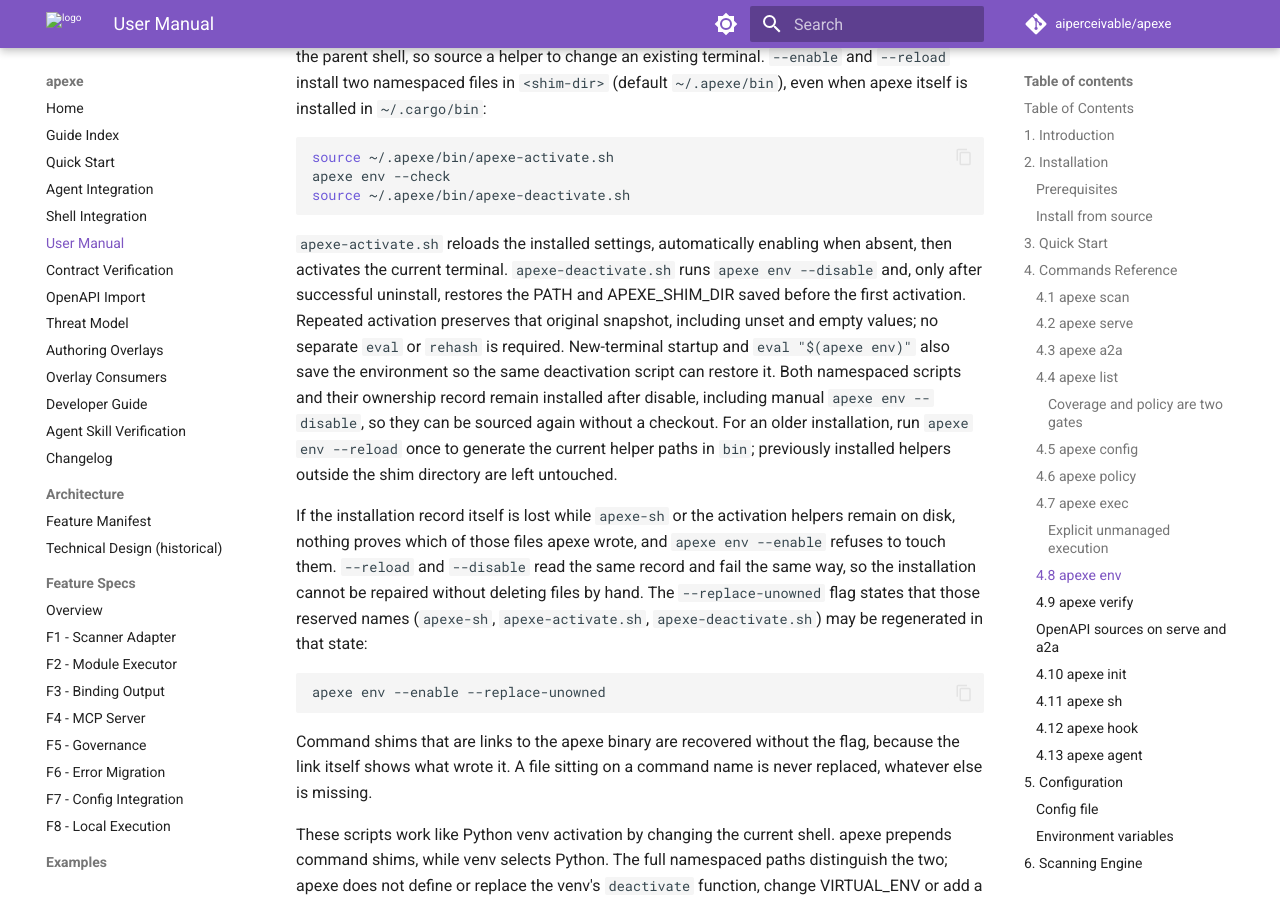
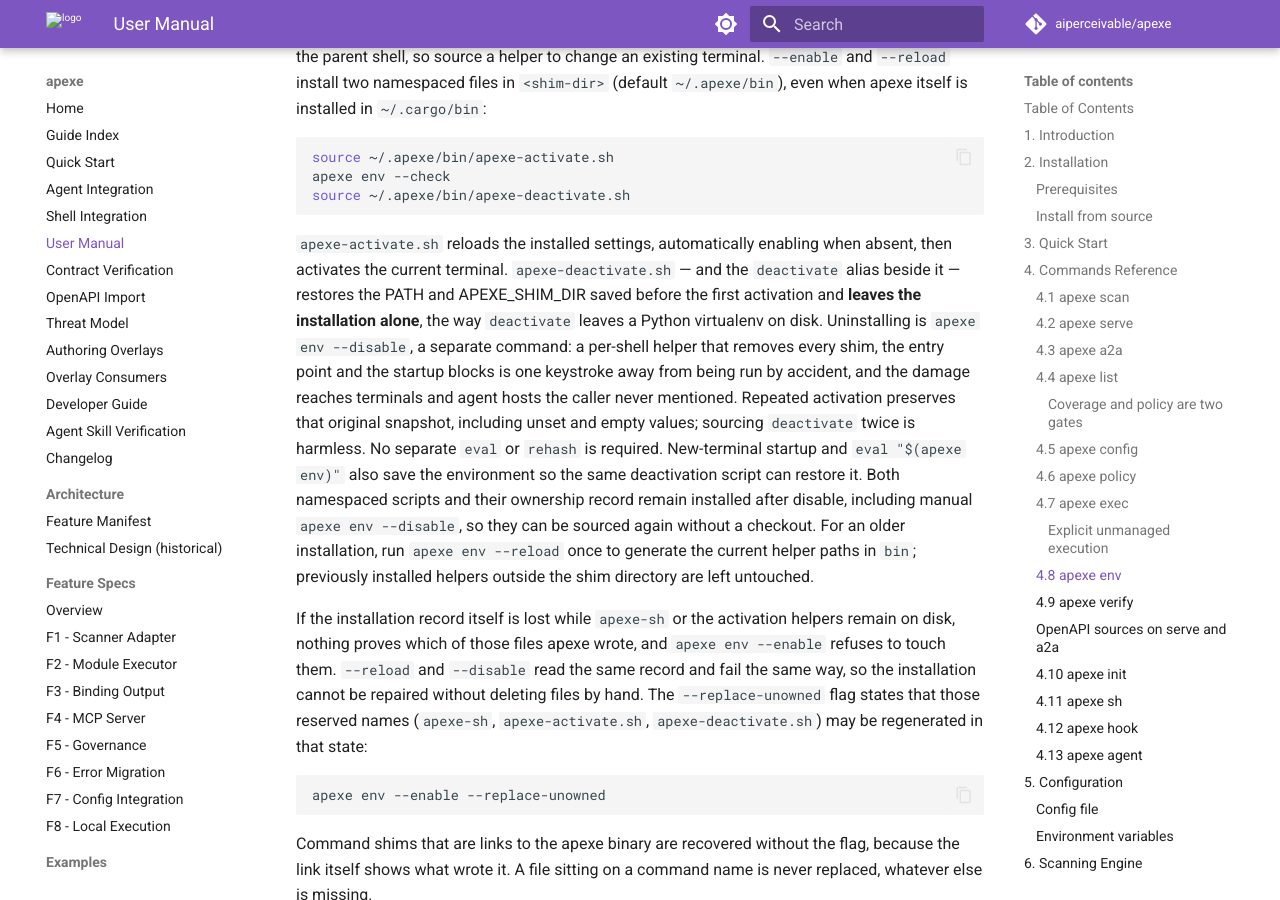
Before and after one commit to aiperceivable/apexe, an MkDocs documentation site: the page built from docs/user-manual.md, in a window 1280 px wide and 900 px high, scrolled down 16453 px. Built offline with MkDocs 1.6.1 and Material for MkDocs 9.7.7, drawn with Linux system fonts in a browser that asks for light colours; comment, search, counter and statistics services are not loaded.

Commit message:
fix(shell): make deactivate leave the shell instead of uninstalling apexe
`source ~/.apexe/bin/deactivate` removed every command shim, the `apexe-sh`
entry point and the managed startup blocks — for the whole machine, from a
helper whose name reads like a per-shell action. It was also the cheapest way
for an agent that hit a refusal to unblock itself, and a host configured to use
the entry point loses its own command execution with it.

`deactivate` now means what it means in a Python virtualenv: PATH and
`APEXE_SHIM_DIR` return to the snapshot the first activation saved, the
bookkeeping variables are unset, and nothing on disk changes. Sourcing it twice
is harmless. The generated file, the `apexe-deactivate.sh` alias and
`scripts/deactivate.sh` all agree.

Uninstalling stays `apexe env --disable` — the one command that removes an
installation, and the one that records a `shim_disable` audit event.

Tests that asserted the removal are rewritten to assert the installation
survives, including the two that checked a changed startup block and a custom
shim directory: both used to be reasons for the uninstall to refuse or to
succeed, and neither is now on this path.

````diff
--- a/docs/user-manual.md
+++ b/docs/user-manual.md
@@ -593,11 +593,16 @@
 ```
 
 `apexe-activate.sh` reloads the installed settings, automatically enabling when
-absent, then activates the current terminal. `apexe-deactivate.sh` runs
-`apexe env --disable` and, only after successful uninstall, restores the PATH
-and APEXE_SHIM_DIR saved before the first activation. Repeated activation
-preserves that original snapshot, including unset and empty values; no separate
-`eval` or `rehash` is required. New-terminal startup and `eval "$(apexe env)"`
+absent, then activates the current terminal. `apexe-deactivate.sh` — and the
+`deactivate` alias beside it — restores the PATH and APEXE_SHIM_DIR saved before
+the first activation and **leaves the installation alone**, the way `deactivate`
+leaves a Python virtualenv on disk. Uninstalling is `apexe env --disable`, a
+separate command: a per-shell helper that removes every shim, the entry point and
+the startup blocks is one keystroke away from being run by accident, and the
+damage reaches terminals and agent hosts the caller never mentioned. Repeated
+activation preserves that original snapshot, including unset and empty values;
+sourcing `deactivate` twice is harmless. No separate `eval` or `rehash` is
+required. New-terminal startup and `eval "$(apexe env)"`
 also save the environment so the same deactivation script can restore it.
 Both namespaced scripts and their ownership record remain installed after
 disable, including manual `apexe env --disable`, so they can be sourced again
````
Also changed, not shown: CHANGELOG.md (+9 -0 lines), 5 other files.
